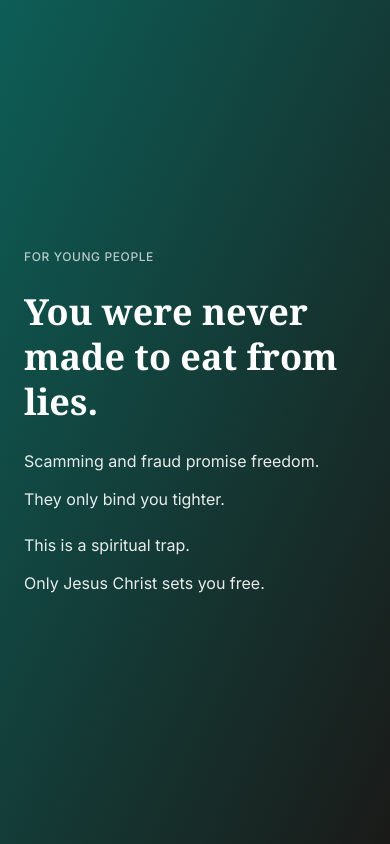
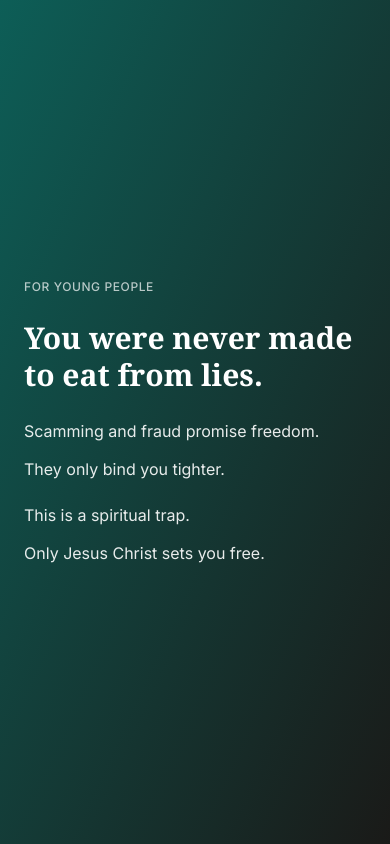
Before and after one commit to whoisjimilitan/restoration-community, a Next.js app in the folder apps/web/: page / in a window 390 px wide. Shown: the top 844 px of the page. Built offline with nearby package versions, Linux system fonts and the light colour scheme; a web font is replaced by a local one.

Commit message:
fix: Hero sizing on mobile—text-3xl for 2-line wrap

```diff
--- a/apps/web/src/app/page.tsx
+++ b/apps/web/src/app/page.tsx
@@ -30,7 +30,7 @@ export default function Home() {
           </div>
 
           <div className={`transform transition-all duration-700 ${isLoaded ? 'opacity-100 translate-y-0' : 'opacity-0 translate-y-4'}`} style={{ transitionDelay: '240ms' }}>
-            <h1 className="text-4xl md:text-5xl font-rc-serif font-bold text-white leading-tight">
+            <h1 className="text-3xl sm:text-4xl md:text-5xl font-rc-serif font-bold text-white leading-tight">
               You were never made to eat from lies.
             </h1>
           </div>
```
